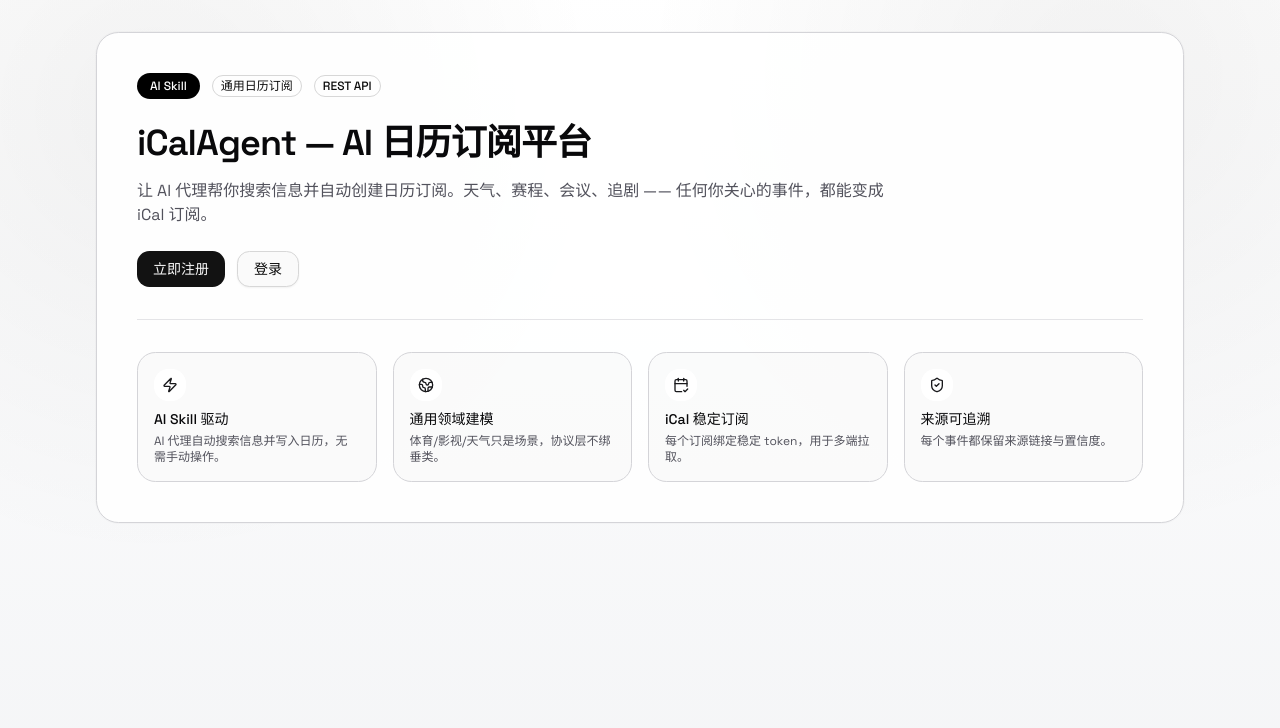
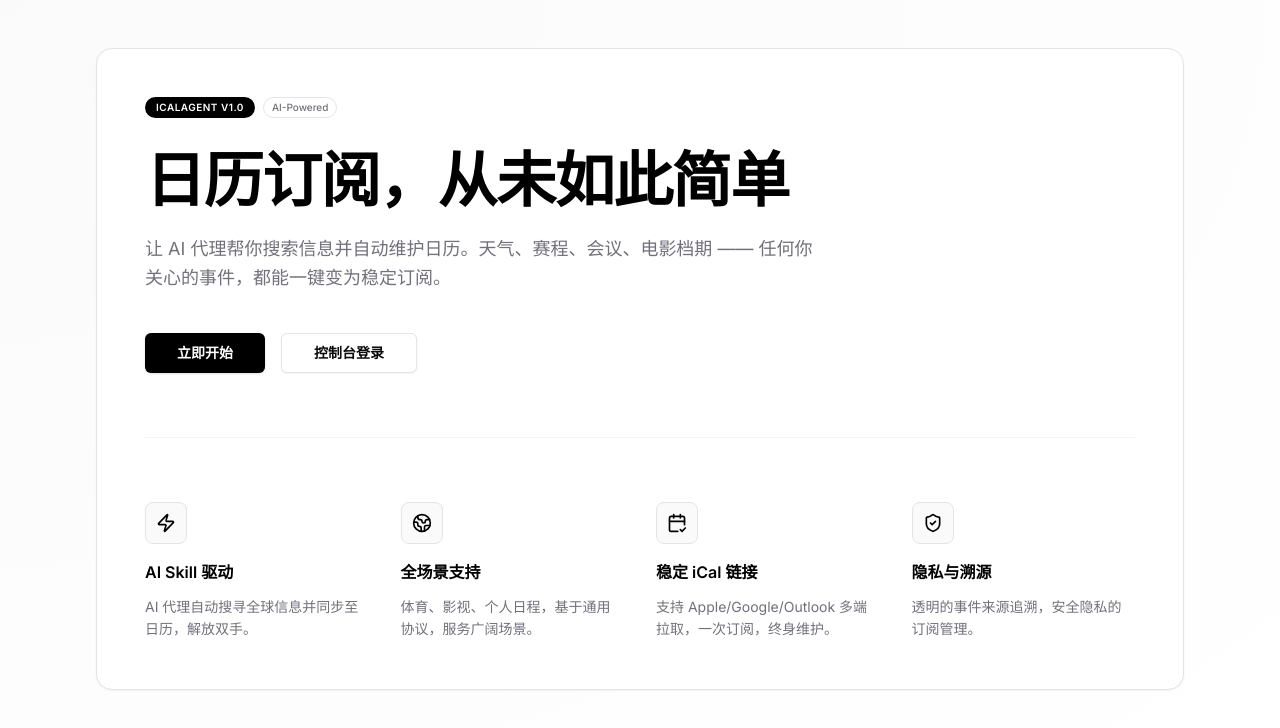
Before and after one commit to socekin/icalAgent, a Next.js app in the folder web/: page / in a window 1280 px wide. Shown: the top 728 px of the page. Built offline with nearby package versions, Linux system fonts and the light colour scheme.

Commit message:
feat: 优化 Web 前端 UI 风格，参考 Cal.com 设计语言

```diff
--- a/web/src/app/(auth)/login/page.tsx
+++ b/web/src/app/(auth)/login/page.tsx
@@ -101,8 +101,12 @@ function LoginForm() {
 
 export default function LoginPage() {
   return (
-    <Suspense>
-      <LoginForm />
-    </Suspense>
+    <div className="flex min-h-dvh w-full items-center justify-center p-4">
+      <div className="w-full max-w-sm">
+        <Suspense>
+          <LoginForm />
+        </Suspense>
+      </div>
+    </div>
   );
 }
--- a/web/src/app/globals.css
+++ b/web/src/app/globals.css
@@ -47,37 +47,37 @@
 }
 
 :root {
-  --radius: 0.9rem;
-  --background: oklch(0.985 0 0);
-  --foreground: oklch(0.15 0 0);
+  --radius: 0.5rem;
+  --background: oklch(1 0 0);
+  --foreground: oklch(0.145 0 0);
   --card: oklch(1 0 0);
   --card-foreground: oklch(0.145 0 0);
   --popover: oklch(1 0 0);
   --popover-foreground: oklch(0.145 0 0);
-  --primary: oklch(0.18 0 0);
-  --primary-foreground: oklch(0.985 0 0);
-  --secondary: oklch(0.95 0 0);
+  --primary: oklch(0 0 0);
+  --primary-foreground: oklch(1 0 0);
+  --secondary: oklch(0.97 0 0);
   --secondary-foreground: oklch(0.205 0 0);
-  --muted: oklch(0.955 0 0);
-  --muted-foreground: oklch(0.47 0 0);
-  --accent: oklch(0.92 0 0);
-  --accent-foreground: oklch(0.2 0 0);
+  --muted: oklch(0.97 0 0);
+  --muted-foreground: oklch(0.45 0 0);
+  --accent: oklch(0.97 0 0);
+  --accent-foreground: oklch(0.205 0 0);
   --destructive: oklch(0.577 0.245 27.325);
-  --border: oklch(0.88 0 0);
-  --input: oklch(0.88 0 0);
-  --ring: oklch(0.45 0 0);
+  --border: oklch(0.92 0 0);
+  --input: oklch(0.92 0 0);
+  --ring: oklch(0.145 0 0);
   --chart-1: oklch(0.646 0.222 41.116);
   --chart-2: oklch(0.6 0.118 184.704);
   --chart-3: oklch(0.398 0.07 227.392);
   --chart-4: oklch(0.828 0.189 84.429);
   --chart-5: oklch(0.769 0.188 70.08);
-  --sidebar: oklch(0.985 0 0);
+  --sidebar: oklch(1 0 0);
   --sidebar-foreground: oklch(0.145 0 0);
   --sidebar-primary: oklch(0.205 0 0);
-  --sidebar-primary-foreground: oklch(0.985 0 0);
+  --sidebar-primary-foreground: oklch(1 0 0);
   --sidebar-accent: oklch(0.97 0 0);
   --sidebar-accent-foreground: oklch(0.205 0 0);
-  --sidebar-border: oklch(0.922 0 0);
+  --sidebar-border: oklch(0.92 0 0);
   --sidebar-ring: oklch(0.708 0 0);
 }
 
@@ -86,11 +86,8 @@
     @apply border-border outline-ring/50;
   }
   body {
-    @apply bg-background text-foreground font-sans;
-    background-image:
-      radial-gradient(circle at 12% 14%, rgb(0 0 0 / 5%) 0, transparent 34%),
-      radial-gradient(circle at 86% 10%, rgb(0 0 0 / 5%) 0, transparent 35%),
-      linear-gradient(to bottom, rgb(255 255 255 / 96%), rgb(243 244 246 / 85%));
+    @apply bg-background text-foreground font-sans antialiased;
     min-height: 100dvh;
+    background-image: radial-gradient(at 0% 0%, rgba(0, 0, 0, 0.02) 0, transparent 100%);
   }
 }
--- a/web/src/app/layout.tsx
+++ b/web/src/app/layout.tsx
@@ -1,8 +1,8 @@
 import type { Metadata } from "next";
-import { IBM_Plex_Mono, Space_Grotesk } from "next/font/google";
+import { IBM_Plex_Mono, Inter } from "next/font/google";
 import "./globals.css";
 
-const displaySans = Space_Grotesk({
+const displaySans = Inter({
   variable: "--font-display-sans",
   subsets: ["latin"],
 });
--- a/web/src/app/page.tsx
+++ b/web/src/app/page.tsx
@@ -7,64 +7,67 @@ import { Separator } from "@/components/ui/separator";
 
 export default function HomePage() {
   return (
-    <main className="mx-auto flex min-h-dvh w-full max-w-6xl flex-col px-4 py-8 sm:px-6 lg:px-8">
-      <section className="rounded-2xl border border-zinc-300 bg-white/90 p-6 shadow-[0_0_0_1px_rgba(0,0,0,0.02)] sm:p-10">
-        <div className="flex flex-wrap items-center gap-3">
-          <Badge className="rounded-full bg-black px-3 py-1 text-xs font-medium text-white">
-            AI Skill
+    <main className="mx-auto flex min-h-dvh w-full max-w-6xl flex-col px-4 py-12 sm:px-6 lg:px-8">
+      <section className="rounded-2xl border border-border bg-white p-8 shadow-xs sm:p-12">
+        <div className="flex flex-wrap items-center gap-2">
+          <Badge className="rounded-full bg-black px-2.5 py-0.5 text-[10px] font-semibold text-white uppercase tracking-wider">
+            iCalAgent v1.0
           </Badge>
-          <Badge variant="outline" className="rounded-full text-xs">
-            通用日历订阅
-          </Badge>
-          <Badge variant="outline" className="rounded-full text-xs">
-            REST API
+          <Badge variant="outline" className="rounded-full text-[10px] font-medium text-zinc-500 border-zinc-200">
+            AI-Powered
           </Badge>
         </div>
-        <div className="mt-6 space-y-4">
-          <h1 className="max-w-3xl text-3xl font-semibold tracking-tight text-zinc-950 sm:text-4xl">
-            iCalAgent — AI 日历订阅平台
+
+        <div className="mt-8 space-y-6">
+          <h1 className="max-w-3xl text-4xl font-bold tracking-tight text-black sm:text-5xl lg:text-6xl">
+            日历订阅，从未如此简单
           </h1>
-          <p className="max-w-3xl text-sm leading-6 text-zinc-600 sm:text-base">
-            让 AI 代理帮你搜索信息并自动创建日历订阅。天气、赛程、会议、追剧 —— 任何你关心的事件，都能变成 iCal 订阅。
+          <p className="max-w-2xl text-lg leading-relaxed text-zinc-500">
+            让 AI 代理帮你搜索信息并自动维护日历。天气、赛程、会议、电影档期 —— 任何你关心的事件，都能一键变为稳定订阅。
           </p>
-          <div className="flex flex-wrap gap-3 pt-2">
-            <Button asChild>
-              <Link href="/register">立即注册</Link>
+          <div className="flex flex-wrap gap-4 pt-4">
+            <Button asChild size="lg" className="px-8 font-semibold">
+              <Link href="/register">立即开始</Link>
             </Button>
-            <Button asChild variant="outline">
-              <Link href="/login">登录</Link>
+            <Button asChild variant="outline" size="lg" className="px-8 font-semibold">
+              <Link href="/login">控制台登录</Link>
             </Button>
           </div>
         </div>
-        <Separator className="my-8 bg-zinc-200" />
-        <div className="grid gap-4 sm:grid-cols-2 lg:grid-cols-4">
-          <div className="rounded-xl border border-zinc-300 bg-zinc-50/70 p-4">
-            <div className="mb-2 inline-flex rounded-lg bg-white p-2">
-              <Zap className="h-4 w-4 text-zinc-900" />
+
+        <Separator className="my-16 bg-zinc-100" />
+
+        <div className="grid gap-8 sm:grid-cols-2 lg:grid-cols-4">
+          <div className="group space-y-3">
+            <div className="mb-4 inline-flex rounded-lg border border-border bg-zinc-50 p-2.5 transition-colors group-hover:bg-white group-hover:shadow-sm">
+              <Zap className="h-5 w-5 text-black" />
             </div>
-            <h2 className="text-sm font-medium text-zinc-950">AI Skill 驱动</h2>
-            <p className="mt-1 text-xs text-zinc-600">AI 代理自动搜索信息并写入日历，无需手动操作。</p>
+            <h2 className="text-base font-semibold text-black">AI Skill 驱动</h2>
+            <p className="text-sm leading-relaxed text-zinc-500">AI 代理自动搜寻全球信息并同步至日历，解放双手。</p>
           </div>
-          <div className="rounded-xl border border-zinc-300 bg-zinc-50/70 p-4">
-            <div className="mb-2 inline-flex rounded-lg bg-white p-2">
-              <Globe2 className="h-4 w-4 text-zinc-900" />
+
+          <div className="group space-y-3">
+            <div className="mb-4 inline-flex rounded-lg border border-border bg-zinc-50 p-2.5 transition-colors group-hover:bg-white group-hover:shadow-sm">
+              <Globe2 className="h-5 w-5 text-black" />
             </div>
-            <h2 className="text-sm font-medium text-zinc-950">通用领域建模</h2>
-            <p className="mt-1 text-xs text-zinc-600">体育/影视/天气只是场景，协议层不绑垂类。</p>
+            <h2 className="text-base font-semibold text-black">全场景支持</h2>
+            <p className="text-sm leading-relaxed text-zinc-500">体育、影视、个人日程，基于通用协议，服务广阔场景。</p>
           </div>
-          <div className="rounded-xl border border-zinc-300 bg-zinc-50/70 p-4">
-            <div className="mb-2 inline-flex rounded-lg bg-white p-2">
-              <CalendarCheck2 className="h-4 w-4 text-zinc-900" />
+
+          <div className="group space-y-3">
+            <div className="mb-4 inline-flex rounded-lg border border-border bg-zinc-50 p-2.5 transition-colors group-hover:bg-white group-hover:shadow-sm">
+              <CalendarCheck2 className="h-5 w-5 text-black" />
             </div>
-            <h2 className="text-sm font-medium text-zinc-950">iCal 稳定订阅</h2>
-            <p className="mt-1 text-xs text-zinc-600">每个订阅绑定稳定 token，用于多端拉取。</p>
+            <h2 className="text-base font-semibold text-black">稳定 iCal 链接</h2>
+            <p className="text-sm leading-relaxed text-zinc-500">支持 Apple/Google/Outlook 多端拉取，一次订阅，终身维护。</p>
           </div>
-          <div className="rounded-xl border border-zinc-300 bg-zinc-50/70 p-4">
-            <div className="mb-2 inline-flex rounded-lg bg-white p-2">
-              <ShieldCheck className="h-4 w-4 text-zinc-900" />
+
+          <div className="group space-y-3">
+            <div className="mb-4 inline-flex rounded-lg border border-border bg-zinc-50 p-2.5 transition-colors group-hover:bg-white group-hover:shadow-sm">
+              <ShieldCheck className="h-5 w-5 text-black" />
             </div>
-            <h2 className="text-sm font-medium text-zinc-950">来源可追溯</h2>
-            <p className="mt-1 text-xs text-zinc-600">每个事件都保留来源链接与置信度。</p>
+            <h2 className="text-base font-semibold text-black">隐私与溯源</h2>
+            <p className="text-sm leading-relaxed text-zinc-500">透明的事件来源追溯，安全隐私的订阅管理。 </p>
           </div>
         </div>
       </section>
--- a/web/src/components/ui/button.tsx
+++ b/web/src/components/ui/button.tsx
@@ -9,15 +9,15 @@ const buttonVariants = cva(
   {
     variants: {
       variant: {
-        default: "bg-primary text-primary-foreground hover:bg-primary/90",
+        default: "bg-primary text-primary-foreground shadow-sm hover:bg-black/90",
         destructive:
-          "bg-destructive text-white hover:bg-destructive/90 focus-visible:ring-destructive/20 dark:focus-visible:ring-destructive/40 dark:bg-destructive/60",
+          "bg-destructive text-white shadow-sm hover:bg-destructive/90 focus-visible:ring-destructive/20 dark:focus-visible:ring-destructive/40 dark:bg-destructive/60",
         outline:
-          "border bg-background shadow-xs hover:bg-accent hover:text-accent-foreground dark:bg-input/30 dark:border-input dark:hover:bg-input/50",
+          "border border-border bg-background shadow-xs hover:bg-muted hover:text-accent-foreground dark:bg-input/30 dark:border-input dark:hover:bg-input/50",
         secondary:
-          "bg-secondary text-secondary-foreground hover:bg-secondary/80",
+          "bg-secondary text-secondary-foreground shadow-xs hover:bg-secondary/80",
         ghost:
-          "hover:bg-accent hover:text-accent-foreground dark:hover:bg-accent/50",
+          "hover:bg-muted hover:text-accent-foreground dark:hover:bg-accent/50",
         link: "text-primary underline-offset-4 hover:underline",
       },
       size: {
--- a/web/src/components/ui/card.tsx
+++ b/web/src/components/ui/card.tsx
@@ -7,7 +7,7 @@ function Card({ className, ...props }: React.ComponentProps<"div">) {
     <div
       data-slot="card"
       className={cn(
-        "bg-card text-card-foreground flex flex-col gap-6 rounded-xl border py-6 shadow-sm",
+        "bg-card text-card-foreground flex flex-col gap-6 rounded-lg border border-border py-6 shadow-xs transition-shadow hover:shadow-sm",
         className
       )}
       {...props}
```
Also changed, not shown: web/src/app/dashboard/layout.tsx (+8 -8 lines), web/src/components/subscription-card.tsx (+19 -16 lines).
